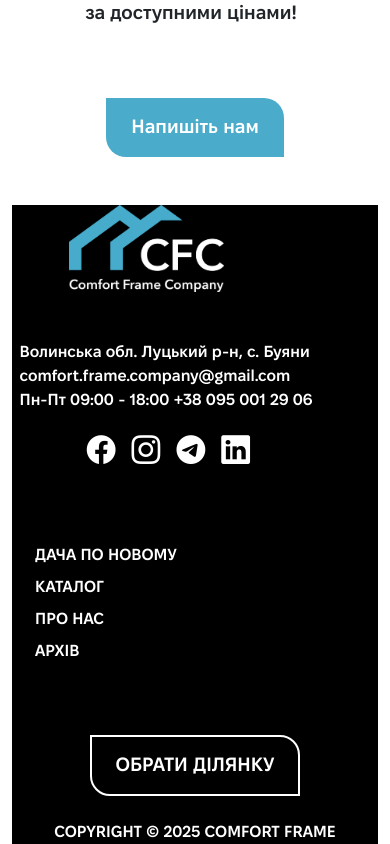
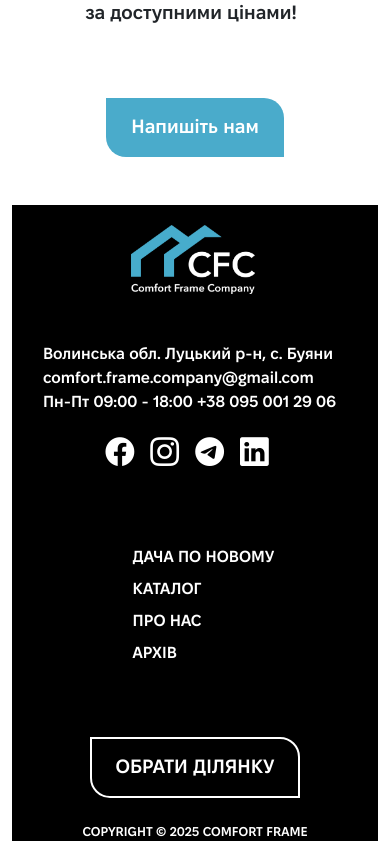
Before and after one commit to SavchukSergiy/cfc-front-app, a React (Create React App) app: page / in a window 390 px wide. Shown: the part 4031-4875 px from the top of the page. Built offline with nearby package versions, Linux system fonts and the light colour scheme.

Commit message:
Fixed font size to copyright block

```diff
--- a/src/components/footer/footer.css
+++ b/src/components/footer/footer.css
@@ -34,3 +34,29 @@ footer {
 .icon-custom {
   font-size: 1.8rem;
 }
+
+.copyright-custom {
+  font-size: 0.8rem;
+}
+
+@media (min-width: 320px) and (max-width: 767.98px) {
+  .custom-test4 {
+    padding-left: 25%;
+    padding-top: 5%;
+  }
+
+  .custom-test3 {
+    padding-left: 11%;
+    /* padding-right: 3%; */
+  }
+
+
+  .social-media {
+    /* background-color: #333; */
+    padding-right: 14%;
+  }
+
+  .custom-test2 {
+    padding-left: 34%;
+  }
+}
```
